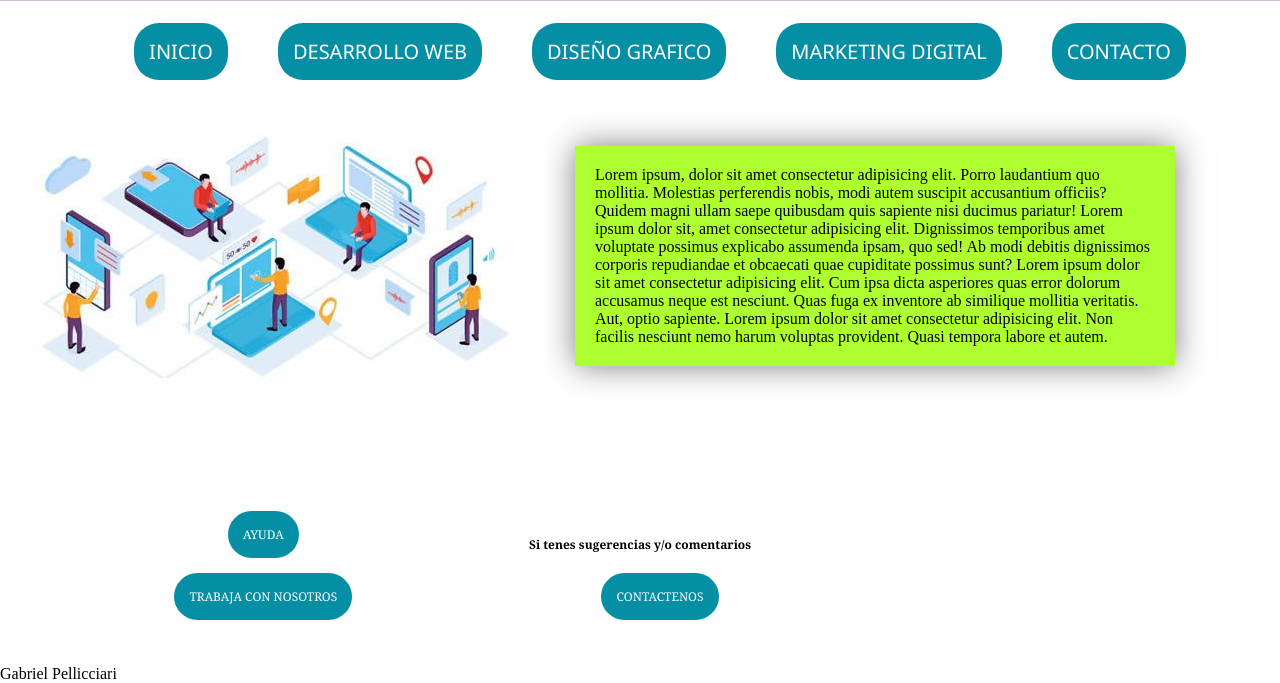
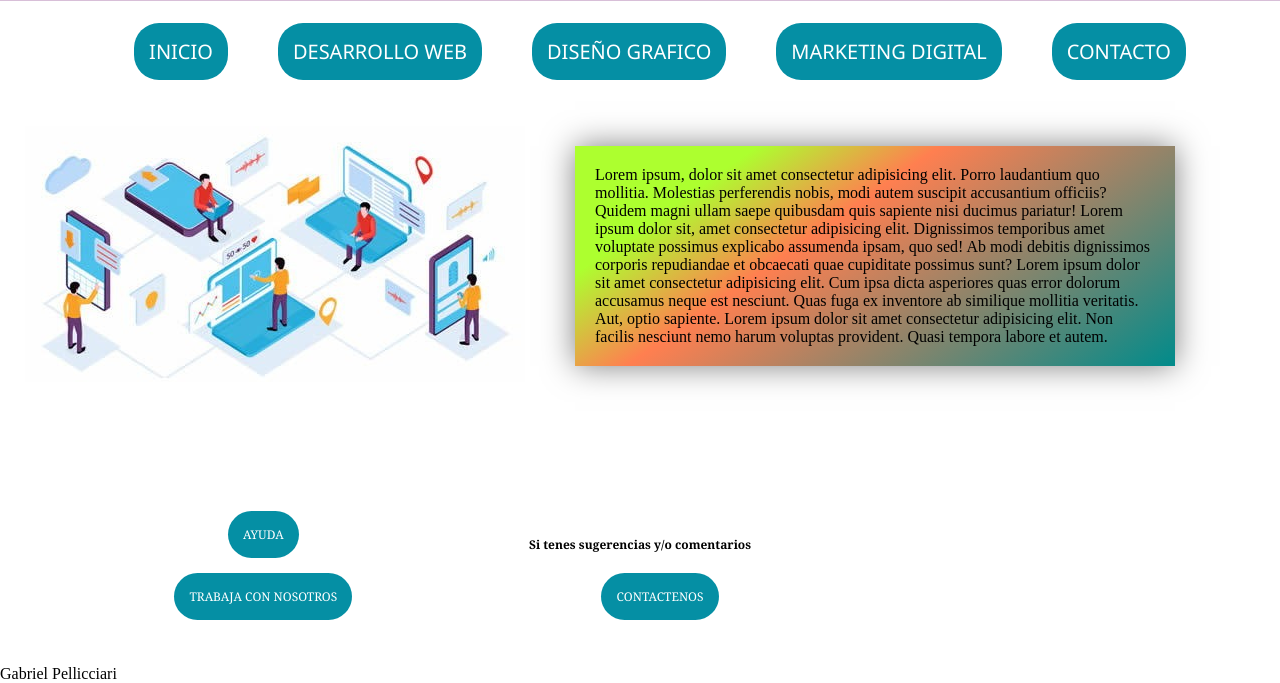
Before and after one commit to Gabriel-Pellicciari/Coder-Proyecto, a plain HTML site: page index.html in a window 1280 px wide. Shown: the part 161-844 px from the top of the page. Drawn offline with Linux system fonts and the light colour scheme.

Commit message:
animaciones

```diff
--- a/CSS/style.css
+++ b/CSS/style.css
@@ -110,13 +110,13 @@ section.inicio .inicio-img img{
     height: auto;
 }
 section.inicio .inicio-info p{
-    background-color: greenyellow;
     color: black;
     padding: 20px;
     width: 100%;
     max-width: 600px;
     margin: 0 auto;
     box-shadow: 0 0 30px 0px rgb(0 0 0 / 50%);
+    background: linear-gradient(145deg, greenyellow 20%, coral 40%, darkcyan 100%);
 }
 section.desarrollo{
         padding: 25px;
```
Also changed, not shown: index.html (+0 -1 lines).
